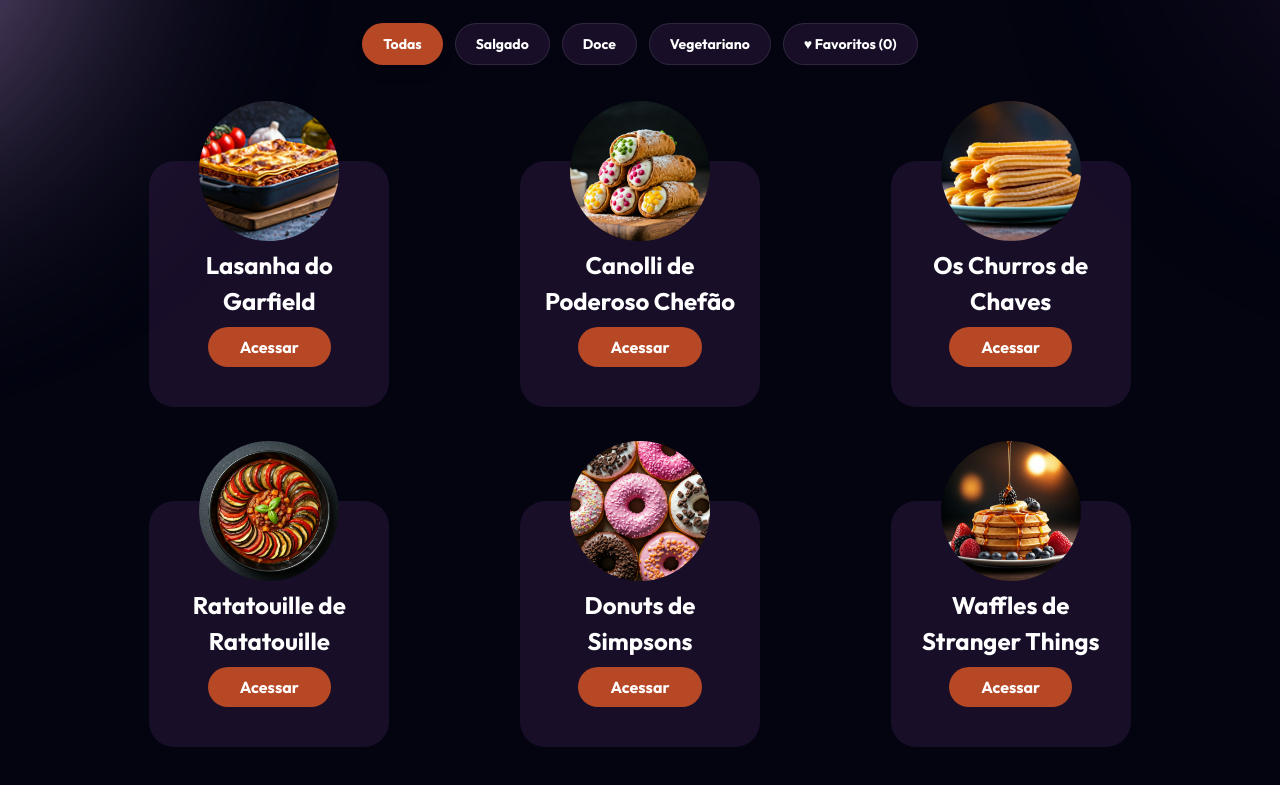
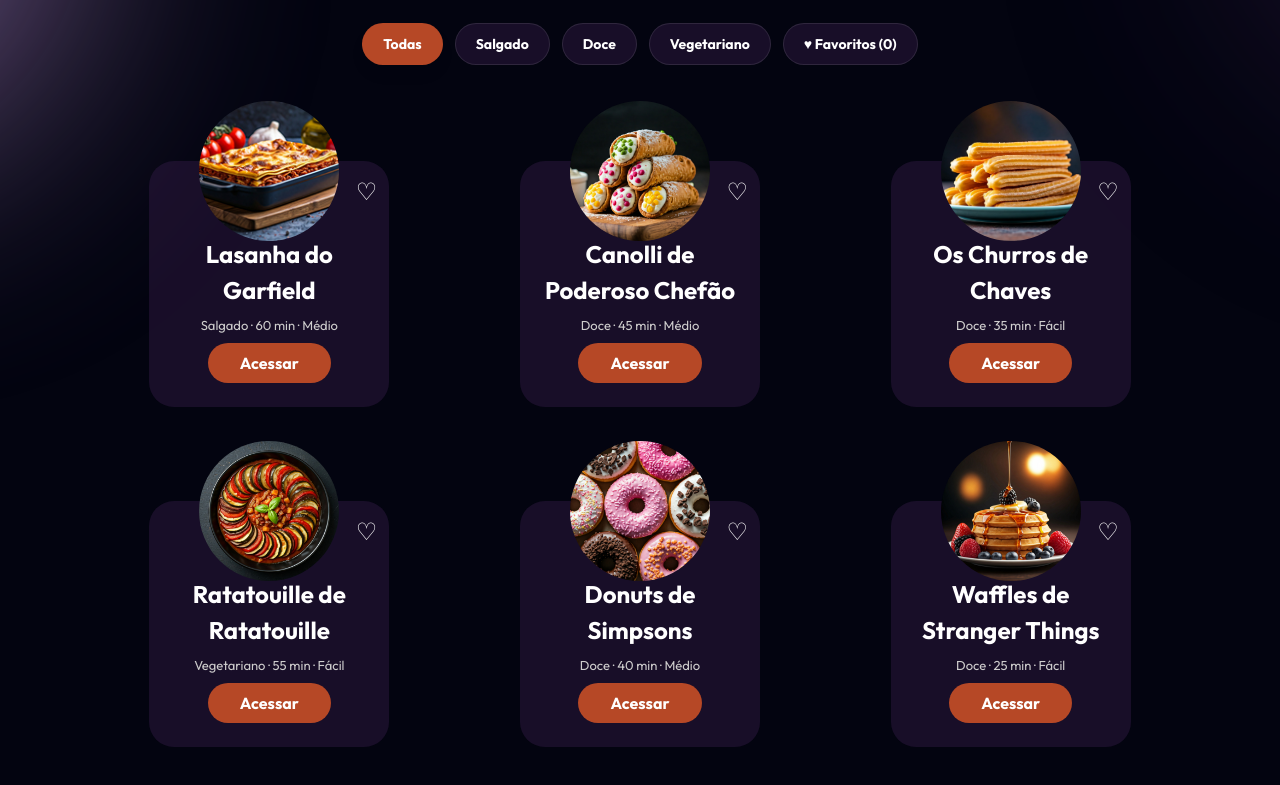
Before and after one commit to carolinneVictoria/cine-bite, a React (Vite) app: page / in a window 1280 px wide. Shown: the part 2240-3025 px from the top of the page. Built offline with nearby package versions, Linux system fonts and the light colour scheme.

Commit message:
feat: enhance Recipe component with category, time, difficulty, and favorite toggle functionality

```diff
--- a/src/components/Recipes/index.jsx
+++ b/src/components/Recipes/index.jsx
@@ -1,7 +1,7 @@
 import { Box, Modal } from "@mui/material";
 import { useState } from "react";
 
-function Recipe({title, image, description, ingredientes, modoPreparo}) {
+function Recipe({title, image, description, ingredientes, modoPreparo, category, time, difficulty, isFavorite, onToggleFavorite}) {
     const [isOpen, setIsOpen] = useState(false);
 
     function handleOpen(){
@@ -13,11 +13,19 @@
 
     return (
         <div className="relative bg-(--bg-card) rounded-[25px] w-[240px] h-[246px] flex flex-col justify-end items-center gap-2 pb-10 px-4">
-            <img src={image}
+            <img src={image} alt={title}
                 className="absolute -top-15 left-1/2 -translate-x-1/2 rounded-[100%] w-[140px] h-[140px] object-cover"
             />
-            <h1 className="text-(--text) text-[24px] text-center font-bold">{title}</h1>
-            <button onClick={handleOpen} className="bg-(--button) hover:bg-(--button-hover) duration-200 rounded-[83px] font-bold cursor-pointer px-8 py-2 text-[16px] text-(--text)">
+            <button
+                onClick={onToggleFavorite}
+                aria-label={isFavorite ? `Remover ${title} dos favoritos` : `Adicionar ${title} aos favoritos`}
+                className="absolute top-3 right-3 text-[24px] text-(--text) cursor-pointer"
+            >
+                {isFavorite ? "♥" : "♡"}
+            </button>
+            <h1 className="translate-y-4 text-(--text) text-[24px] text-center font-bold">{title}</h1>
+            <p className="translate-y-4 text-(--text-terciary) text-[13px]">{category} · {time} · {difficulty}</p>
+            <button onClick={handleOpen} className="translate-y-4 bg-(--button) hover:bg-(--button-hover) duration-200 rounded-[83px] font-bold cursor-pointer px-8 py-2 text-[16px] text-(--text)">
                 Acessar
             </button>
             <Modal
@@ -28,7 +36,7 @@
             >
                 <Box className="absolute top-1/2 left-1/2 -translate-x-1/2 -translate-y-1/2 w-[90vw] max-w-[480px] max-h-[85vh] bg-blue-950 rounded-[25px] overflow-hidden flex flex-col outline-none">
                     <div className="relative shrink-0">
-                        <img src={image}
+                        <img src={image} alt={title}
                             className="w-full h-[220px] object-cover"
                         />
                         <button
@@ -40,7 +48,7 @@
                         </button>
                     </div>
 
-                    <div className="overflow-y-auto px-8 py-6 flex flex-col gap-6">
+                    <div className="overflow-y-auto px-8 py- flex flex-col gap-8">
                         <h2 id="recipe-title" className="text-(--text) font-bold text-[28px] text-center">
                             {title}
                         </h2>
@@ -48,6 +56,8 @@
                         <p id="recipe-description" className="text-(--text-terciary) text-[16px] text-center">
                             {description}
                         </p>
+
+                        <p className="text-(--text-secondary) text-center font-bold">{category} · {time} · {difficulty}</p>
 
                         <div>
                             <h3 className="text-(--text-secondary) font-bold text-[20px] mb-2">Ingredientes</h3>
```
